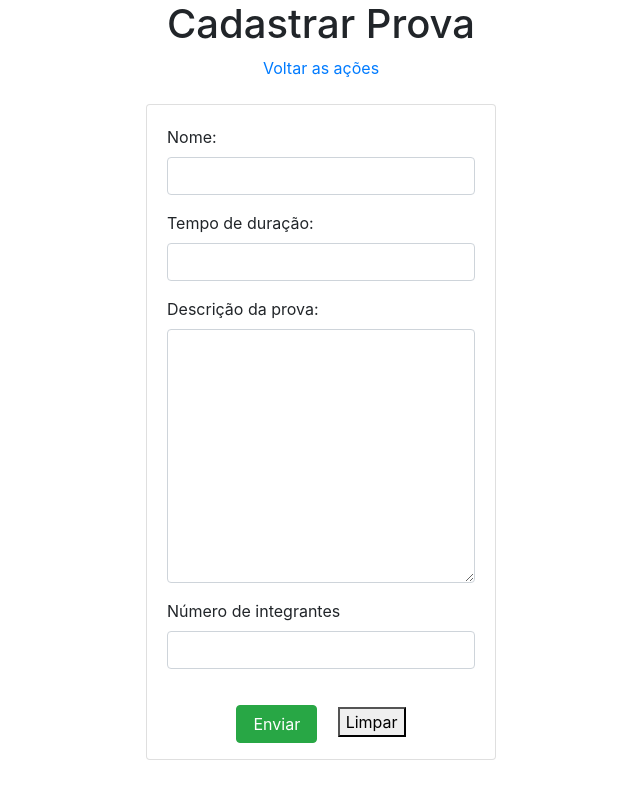
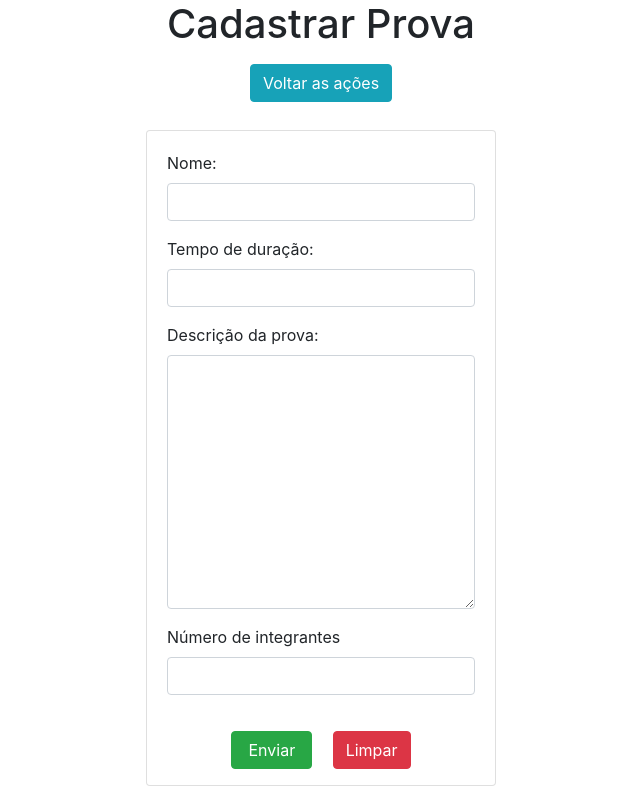
Before and after one commit to GabrielPerico/GincanaCI, a CodeIgniter app: page /aulaphp/index.php/provas/cadastrar in a window 1280 px wide. Shown: the whole page, without its empty margins (319-959 px from the left). Run offline with CodeIgniter, Linux system fonts and the light colour scheme.

Commit message:
Bootstrap erros ajustados

```diff
--- a/application/views/FormProvas.php
+++ b/application/views/FormProvas.php
@@ -13,8 +13,8 @@
     <div class="container">
         <div class="row">
             <div class="col-12 text-center">
-                <h1>Cadastrar Prova</h1>
-                <?= (isset($prova)) ? '' : '<a href="' . $this->config->base_url() . 'index.php' . '">Voltar as ações</a><br><br> ' ?>
+                <h1 class=" mb-3">Cadastrar Prova</h1>
+                <?= (isset($prova)) ? '' : '<a class="btn btn-info mb-1" href="' . $this->config->base_url() . 'index.php' . '">Voltar as ações</a><br><br> ' ?>
             </div>
         </div>
         <div class="row">
@@ -41,7 +41,7 @@
                         </div>
                         <div class="form-group">
                             <button class="btn btn-success pl-3 pr-3 mr-3" type="submit">Enviar</button>
-                            <?= (isset($prova)) ? '<a class="btn btn-danger" href="' . $this->config->base_url() . 'index.php/provas/listar">Cancelar</a>' : '<button type="reset">Limpar</button>' ?>
+                            <?= (isset($prova)) ? '<a class="btn btn-danger" href="' . $this->config->base_url() . 'index.php/provas/listar">Cancelar</a>' : '<button class="btn btn-danger" type="reset">Limpar</button>' ?>
                         </div>
                     </form>
                 </div>
```
